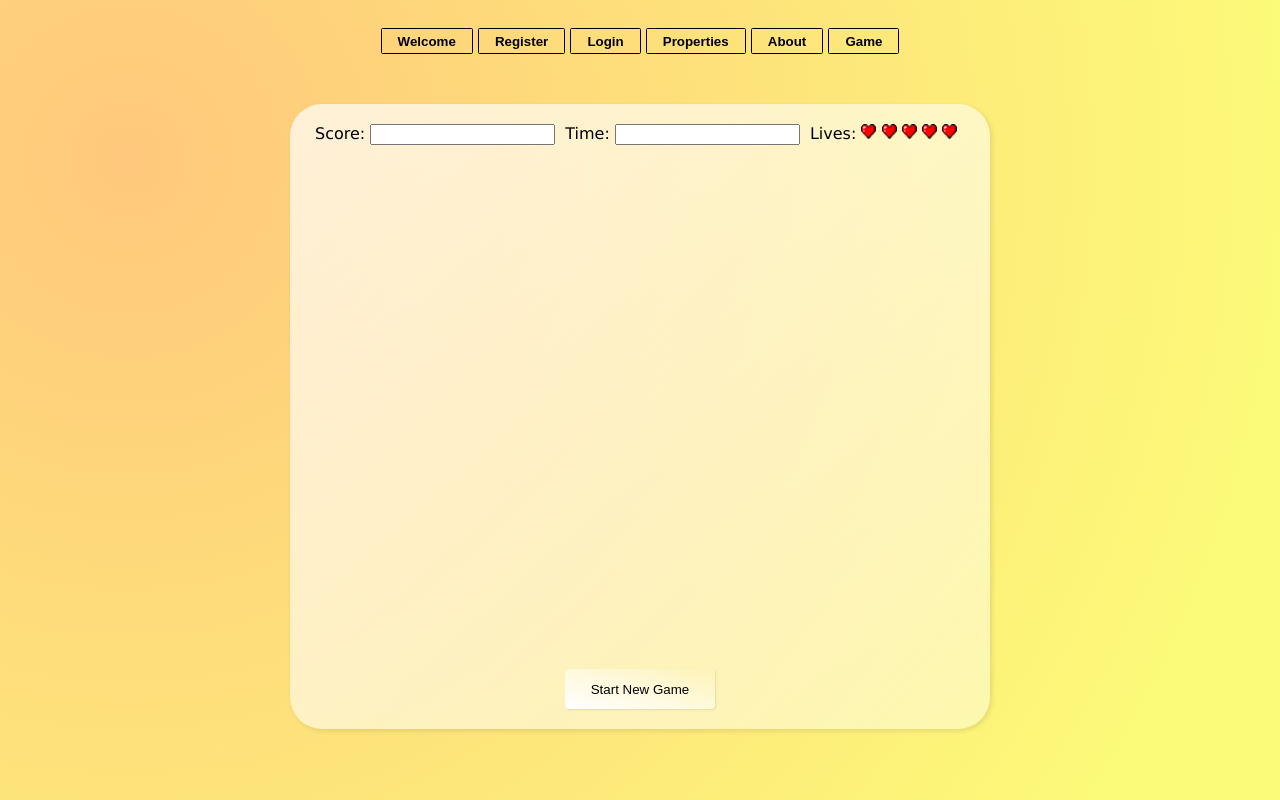
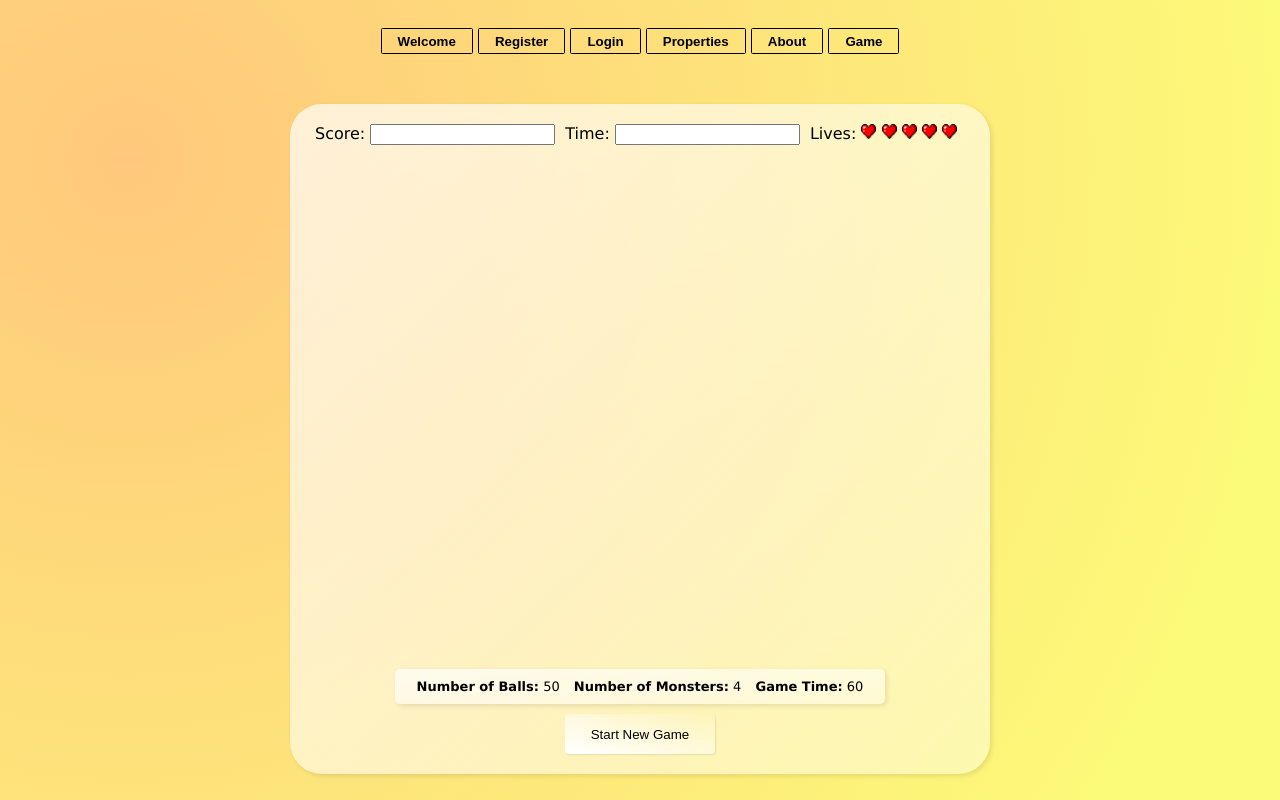
Before and after one commit to Web-Development-Environments-2021/Assignment2_315601849_315505685, a plain HTML site: page index.html in a window 1280 px wide. Both pictures are taken after a click on the button "Game". Drawn offline with Linux system fonts and the light colour scheme.

Commit message:
game details

```diff
--- a/index.html
+++ b/index.html
@@ -333,6 +333,11 @@
 
         <div id="game">
           <canvas id="canvas" height="500" width="680"></canvas>
+          <div id="game_details" style="margin-bottom: 10px;">
+            <label id='ball-det' class='detail-label'><b>Number of Balls:</b> 50</label>
+            <label id='mons-det' class='detail-label'><b>Number of Monsters:</b> 4</label>
+            <label id='time-det' class='detail-label'><b>Game Time:</b> 60</label>
+          </div>
           <button onclick="StartNewGame()" class='div-button div_but' style='width: 150px;height: 40px;'>Start New Game</button>
         </div>
       </div>
--- a/properties.js
+++ b/properties.js
@@ -113,6 +113,9 @@ function save_details() {
     color_5_balls = document.getElementById("color_ball_5").value;
     color_15_balls = document.getElementById("color_ball_15").value;
     color_25_balls = document.getElementById("color_ball_25").value;
+    $("#ball-det").html("Number of Balls: ".bold() + number_of_balls);
+    $("#mons-det").html("Number of Monsters: ".bold() + num_of_monsters);
+    $("#time-det").html("Game Time: ".bold() + game_time);
     alert("Saved Properties");
   } else {
     alert(error);
--- a/style.css
+++ b/style.css
@@ -183,6 +183,26 @@ body {
   margin: auto;
 }
 
+#game_details {
+  background: rgb(255, 255, 255);
+  padding-top: 10px;
+  margin:auto;
+  padding-bottom: 10px;
+  width: 70%;
+  border-radius: 0.3rem;
+  background: linear-gradient(
+    to right bottom,
+    rgba(255, 255, 255, 0.7),
+    rgba(255, 255, 255, 0.4)
+  );
+  box-shadow: 2px 2px 5px rgba(0, 0, 0, 0.1);
+  font-size: small;
+}
+.detail-label{
+  margin-left: 5px;
+  margin-right: 5px;
+}
+
 .navbutton {
   background: transparent;
   margin-bottom: 50px;
```
